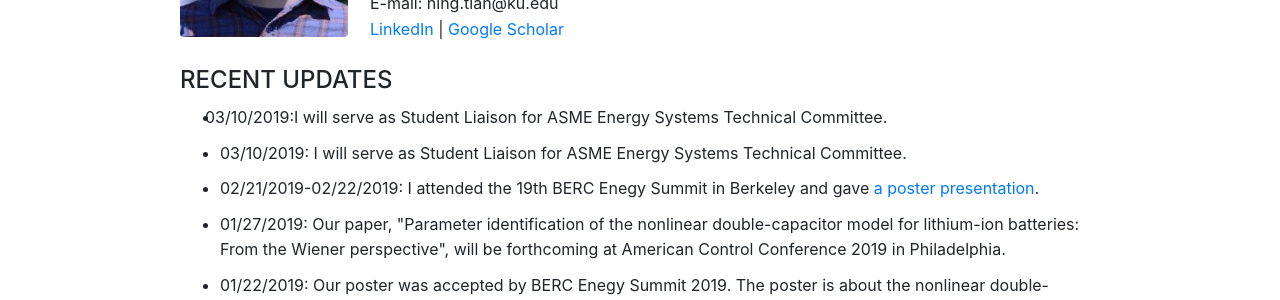
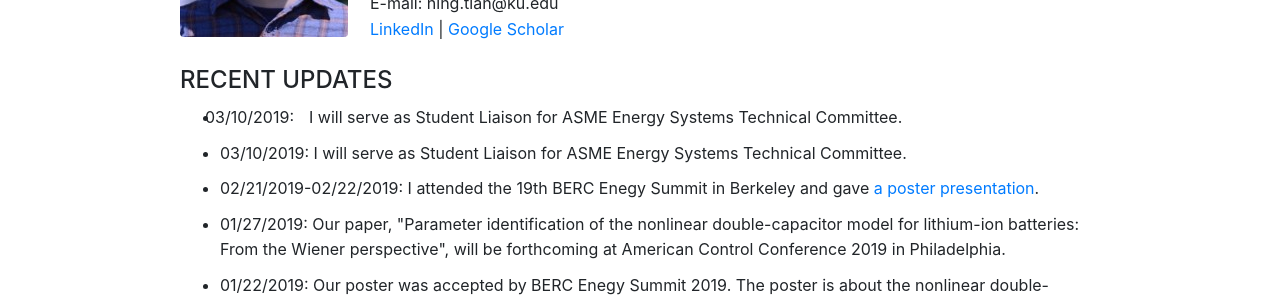
Before and after one commit to ningtian/ningtian.github.io, a Jekyll site: the page index.html, which Jekyll copies as it is, in a window 1280 px wide. Shown: the part 485-785 px from the top of the page. Built offline with Jekyll 4.4.1, drawn with Linux system fonts in a browser that asks for light colours.

Commit message:
Update index.html

```diff
--- a/index.html
+++ b/index.html
@@ -94,7 +94,7 @@
 	<li>
 		<div class="row">
 			<div class="col-sm-1.5">03/10/2019:</div>
-			<div class="col-sm-10.5">I will serve as Student Liaison for ASME Energy Systems Technical Committee.</div>
+			<div class="col-sm">I will serve as Student Liaison for ASME Energy Systems Technical Committee.</div>
 		</div>
 	</li>
 
```
